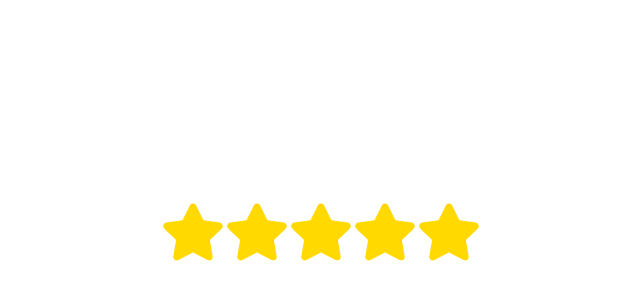
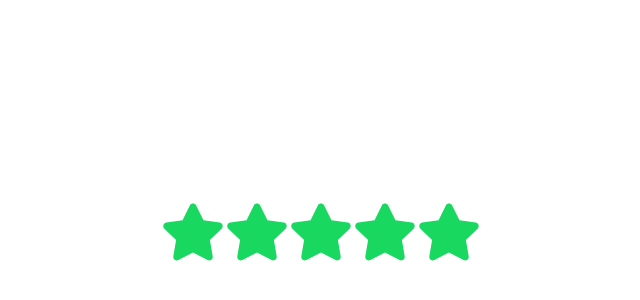
Before and after one commit to Valmarinoa/star-rating, a React (Create React App) app: page / in a window 1280 px wide. Shown: the part 166-466 px from the top of the page, without its empty margins (319-959 px from the left). Built offline with nearby package versions, Linux system fonts and the light colour scheme.

Commit message:
Included hover effects

```diff
--- a/src/App.css
+++ b/src/App.css
@@ -16,8 +16,7 @@
 svg {
   height: 4rem;
   width: 4rem;
-  color: rgb(255, 217, 0);
-  stroke: 1px solid royalblue;
+  color: #19d860;
 }
 
 input[type="radio"]{
--- a/src/components/StarRating.css
+++ b/src/components/StarRating.css
@@ -0,0 +1,8 @@
+
+.eachStar{
+  transition: all .2s ease-in-out;
+}
+
+.eachStar:hover{
+  transform: scale(1.1);
+}
--- a/src/components/StarRating.js
+++ b/src/components/StarRating.js
@@ -6,7 +6,7 @@ const StarRating = () => {
 
   return (
   <div>
-    <FaStar/>
+    <FaStar className='eachStar'/>
   </div>
   )
 };
```
